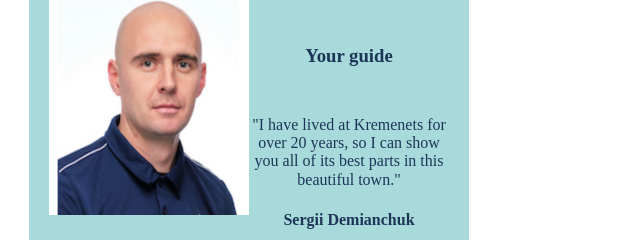
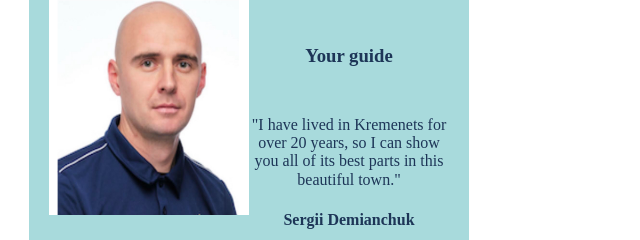
Before and after one commit to Serjogan/My-city, a website: page My city/index.html in a window 1280 px wide. Shown: the part 758-998 px from the top of the page, 391-1031 px from the left. Drawn offline with nearby package versions, Linux system fonts and the light colour scheme.

Commit message:
Update index.html

```diff
--- a/My city/index.html
+++ b/My city/index.html
@@ -34,7 +34,7 @@
             <img id="avatar" src="images/Serg.jpg">
            <div>
             <h3>Your guide</h3>
-            <p>"I have lived at Kremenets for over 20 years, so I can show you all of its best parts in this beautiful town."</p>
+            <p>"I have lived in Kremenets for over 20 years, so I can show you all of its best parts in this beautiful town."</p>
             <h4>Sergii Demianchuk</h4>
         </div>
         </div>
```
